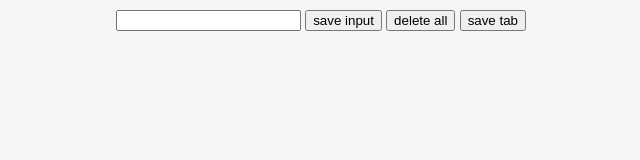
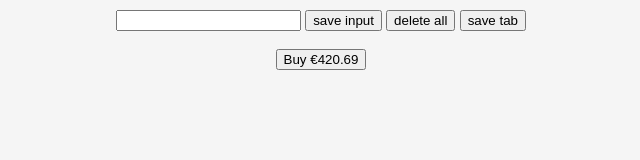
Before and after one commit to robinsrepository/first-chrome-extension, a browser extension: page index.html in a window 1280 px wide. Shown: the whole page, without its empty margins (319-959 px from the left). Drawn offline with Linux system fonts and the light colour scheme.

Commit message:
Round number to two decimals

```diff
--- a/index.html
+++ b/index.html
@@ -14,6 +14,7 @@
     <button id="tab-btn">save tab</button>
     <ul id="ul-el"></ul>
 
+    <button id="purchase-btn"></button>
     <!-- <div id="container"></div> -->
     <!-- <button id="score-btn">Log Jane's score</button> -->
     <!-- <div id="welcome-el"></div> -->
--- a/script.js
+++ b/script.js
@@ -56,4 +56,4 @@ inputBtn.addEventListener("click", function() {
 
 const totalPrice = 420.69235632455
 const btn = document.getElementById("purchase-btn")
-btn.textContent = `Buy €${ totalPrice }`
+btn.textContent = `Buy €${ totalPrice.toFixed(2) }`
```
